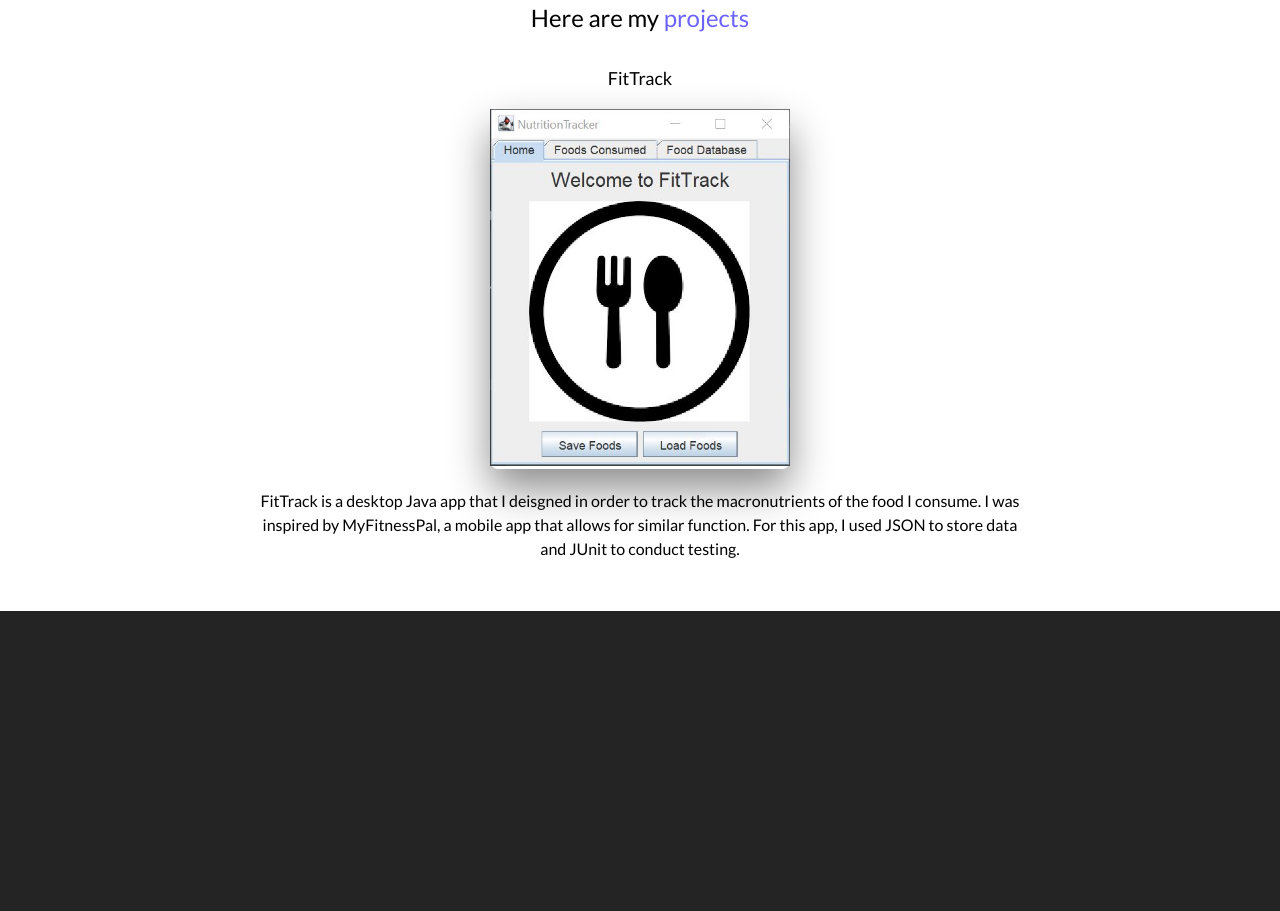
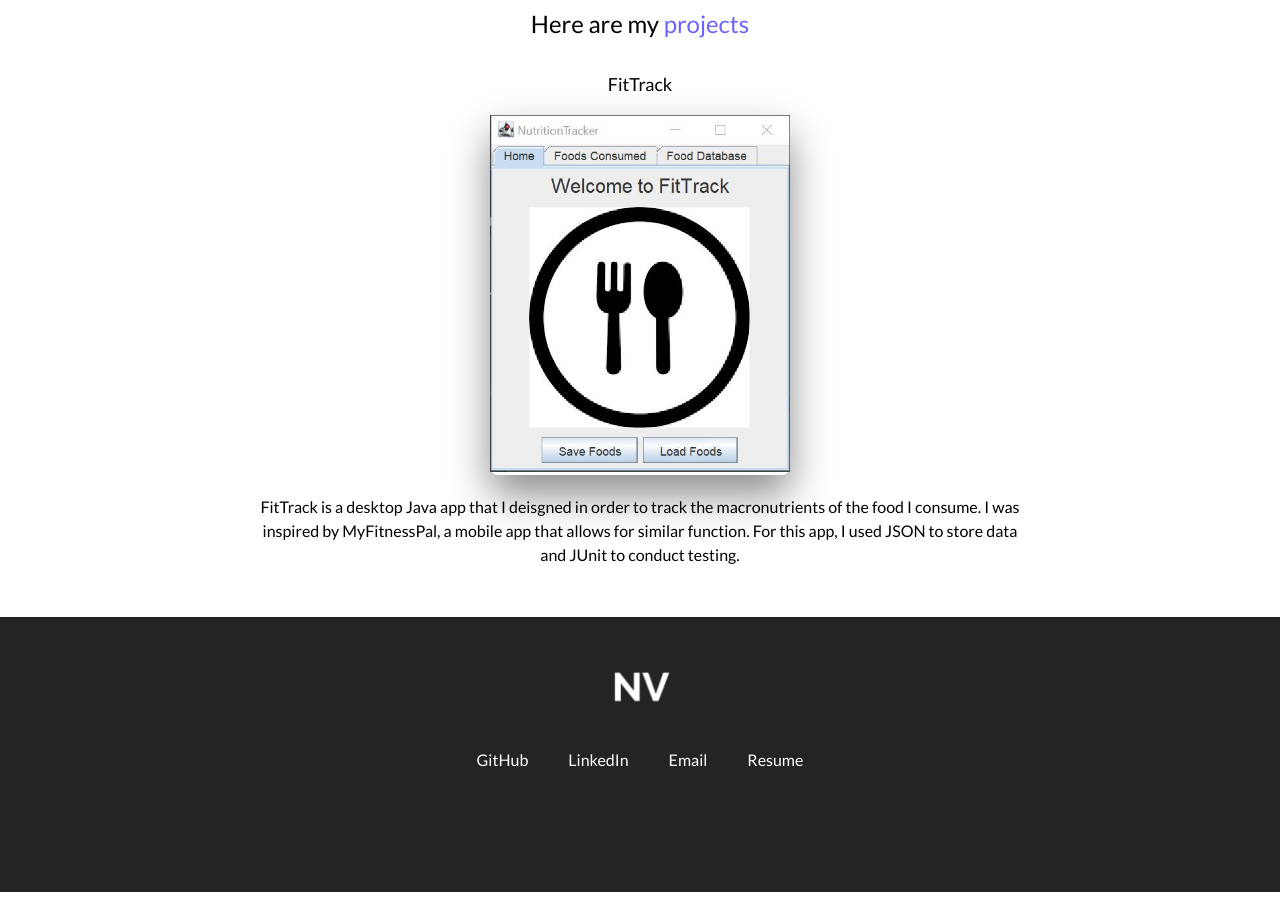
Before and after one commit to niko-vahlas/personal-website, a plain HTML site: page index.html in a window 1280 px wide. Shown: the part 1585-2496 px from the top of the page. Drawn offline with Linux system fonts and the light colour scheme.

Commit message:
finished responsive and footer

```diff
--- a/index.html
+++ b/index.html
@@ -21,8 +21,8 @@
               <a class="nav--link__anchor" href="#Languages">Languages</a>
             </li>
             <li><a class="nav--link__anchor" href="#Projects">Projects</a></li>
-            <li><a class="nav--link__anchor" href="#">Resume</a></li>
-            <li><a class="nav--link__anchor" href="#">Contact</a></li>
+            <li><a class="nav--link__anchor" target="_blank" href="./assets/Resume.pdf">Resume</a></li>
+            <li><a class="nav--link__anchor" target="_blank" href="mailto:nikolasvahlas@nikolasvahlas.com">Contact</a></li>
           </ul>
         </div>
       </nav>
@@ -42,25 +42,26 @@
       </div>
 
       <div class="about-me-links">
-        <a href="" class="about-me-link">
+        <a href="https://www.linkedin.com/in/nikolas-vahlas-91695214b/" target="_blank" class="about-me-link">
           <i class="fa-brands fa-linkedin"></i>
         </a>
-        <a href="" class="about-me-link">
+        <a href="https://github.com/niko-vahlas" target="_blank" class="about-me-link">
           <i class="fa-brands fa-github"></i>
         </a>
-        <a href="" class="about-me-link">
+        <a href="mailto:nikolasvahlas@nikolasvahlas.com" target="_blank" class="about-me-link">
           <i class="fa-solid fa-envelope"></i>
         </a>
-        <a href="" class="about-me-link">
+        <a href="./assets/Resume.pdf"  target="_blank" class="about-me-link">
           <i class="fa-solid fa-file"></i>
         </a>
       </div>
-
+      <div class="about-me__wrapper">
       <img
         src="./assets/undraw_online_test_re_kyfx.svg"
         alt=""
         class="about-me--undraw"
       />
+    </div>
     </section>
 
     <section id="Languages">
@@ -145,7 +146,17 @@
     </section>
 
     <footer>
-
+      <div class="footer--logo__wrapper">
+        <img src="./assets/footer-logo.png" alt="" class="footer--image">
+      </div>
+      <div class="footer--link__wrapper">
+      <ul class="footer--links">
+        <li><a class="footer--link__anchor" target="_blank" href="https://github.com/niko-vahlas">GitHub</a></li>
+        <li><a class="footer--link__anchor" target="_blank" href="https://www.linkedin.com/in/nikolas-vahlas-91695214b/">LinkedIn</a></li>
+        <li><a class="footer--link__anchor" target="_blank" href="mailto:nikolasvahlas@nikolasvahlas.com">Email</a></li>
+        <li><a class="footer--link__anchor" target="_blank" href="./assets/Resume.pdf">Resume</a></li>
+      </ul>
+    </div>
     </footer>
 
   </body>
--- a/style.css
+++ b/style.css
@@ -158,14 +158,18 @@ html {
 .about-me-link {
     font-size: 20px;
     padding: 16px;
-    color: #6C63FF;;
+    color: #6C63FF;
+}
+
+.about-me__wrapper {
+    max-width: 600px;
+    margin-left: auto;
+   margin-right: auto;
 }
 
 .about-me--undraw {
-    display: block;
-    padding-top: 60px;
-   margin-left: auto;
-   margin-right: auto;
+padding-top: 60px;
+   width: 100%;
 }
 
 /*Languages*/
@@ -242,8 +246,63 @@ html {
 padding-top: 20px;
 }
 
+footer {
+    background-color: #242424;
+    height: 275px;
+    padding: 20px 0;
+    text-align: center;
+}
 
-footer {
-    background-color:#242424;
-    height: 300px;
+.footer--logo__wrapper {
+    max-width: 100px;
+    margin: auto;
 }
+
+.footer--image {
+    width: 100%;
+}
+
+
+.footer--links__wrapper {
+    text-align: center;
+    width: 50px;
+}
+
+.footer--links {
+    display: flex;
+   justify-content: center;
+}
+
+.footer--links li {
+    padding: 20px;
+}
+
+.footer--link__anchor {
+    color: #fff;
+    transition: color 300ms ease;
+    position: relative;
+}
+
+.footer--link__anchor:after {
+    content: '';
+    position: absolute;
+    width: 0;
+    height: 2px;
+    background: #fff;
+    bottom: -5px;
+    left: 0;
+    transition: width 300ms ease;
+}
+
+.footer--link__anchor:hover:after {
+    width: 100%;
+}
+
+@media (max-width: 468px) {
+    .navbar--list li:not(:nth-child(4)) {
+        display: none;
+    }
+    .nav--link__anchor {
+        color: #6C63FF;
+    }
+  }
```
Also changed, not shown: assets/footer-logo.png (added), 2 other files.
